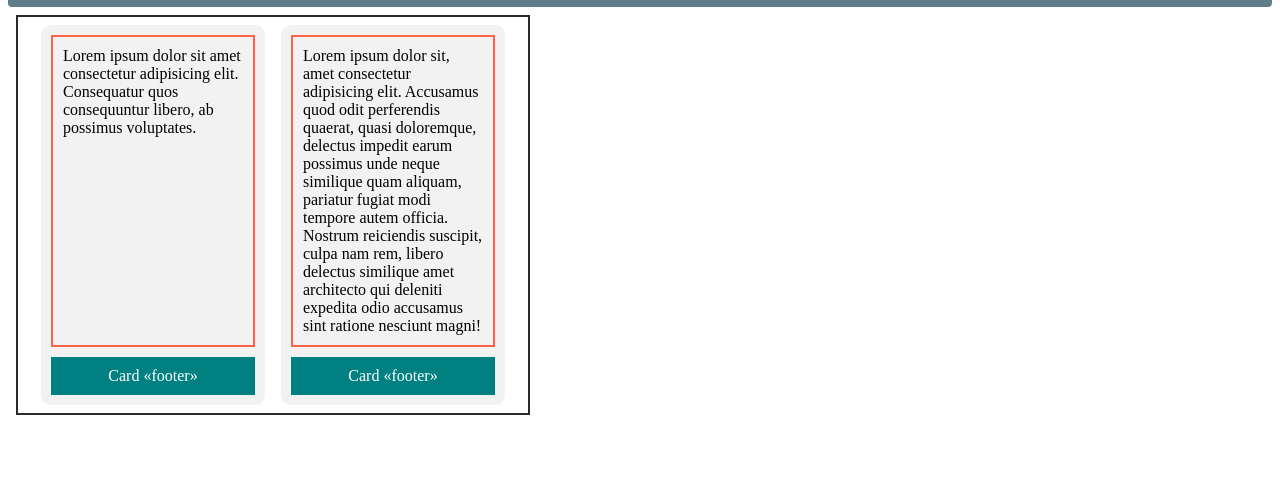
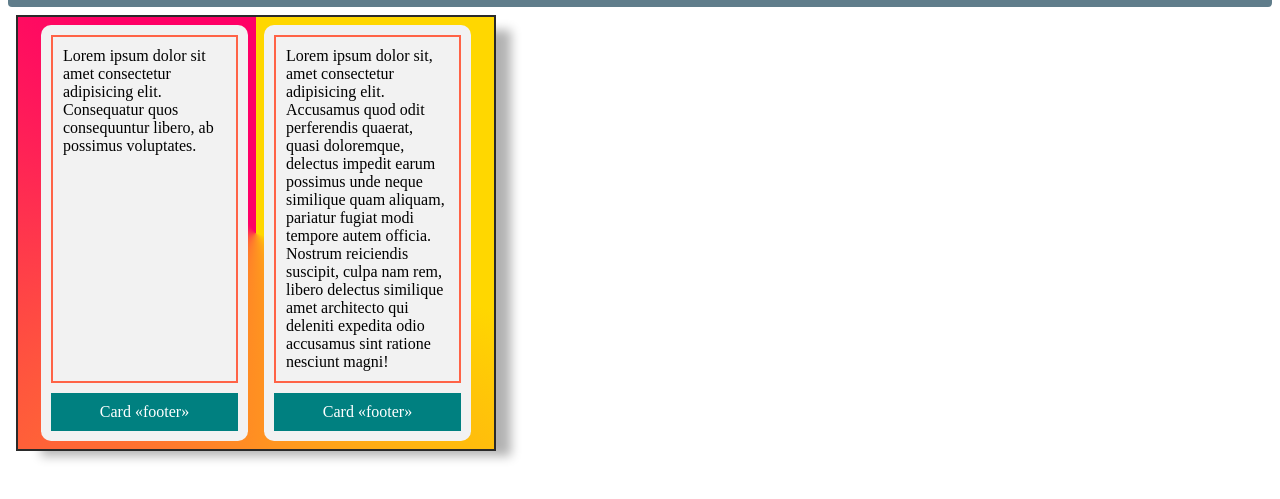
Before and after one commit to BoikoIgor/github-tutorial, a plain HTML site: page flex.html in a window 1280 px wide. Shown: the part 77-576 px from the top of the page. Drawn offline with Linux system fonts and the light colour scheme.

Commit message:
add gradients

```diff
--- a/css/styles.css
+++ b/css/styles.css
@@ -1,8 +1,8 @@
-/* *,
+*,
 *::before,
 *::after {
   box-sizing: border-box;
-} */
+}
 .box {
   width: 150px;
   height: 150px;
@@ -45,6 +45,12 @@ border-top-left-radius: значення; */
   margin: 0 auto;
   padding: 0 15px;
   border: 2px dashed #2a2a2a;
+  background: conic-gradient(gold 30%, #f06 90%);
+  /* background-color: #4158d0;
+  background-image: linear-gradient(43deg, #4158d0 0%, #c850c0 46%, #ffcc70 100%); */
+  /* background-image: linear-gradient(to right top, #c64f4f 15%, #09792b 15%, #09792b 40%, #00b9ff 40%, #00b9ff 65%, #ffb800 65%); */
+  /* background-image: linear-gradient(to right, #f44336 15%, #09792b 40%, #00b9ff 65%, #ffb800); */
+  box-shadow: 20px 10px 10px -5px rgba(0, 0, 0, 0.3);
 }
 .card {
   max-width: 320px;
```
